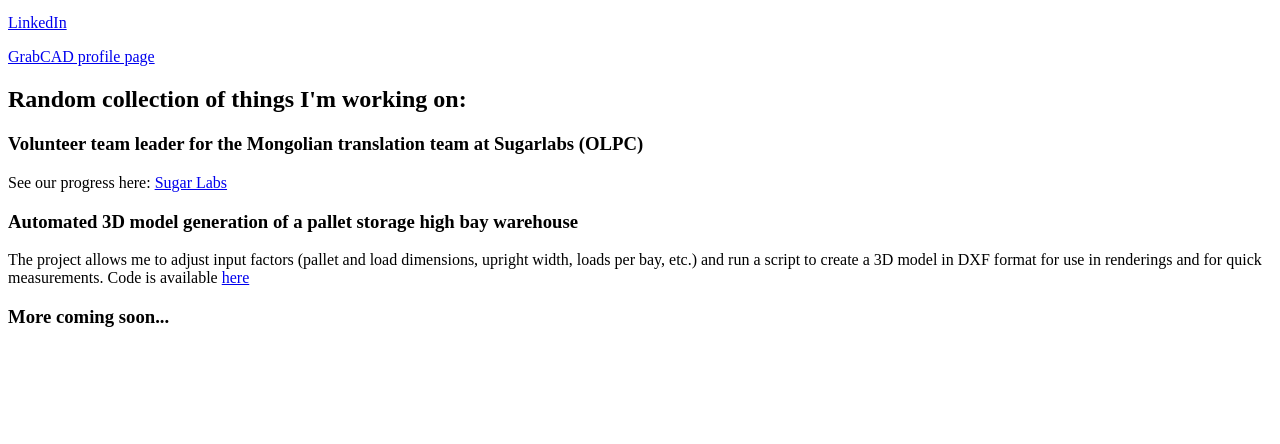
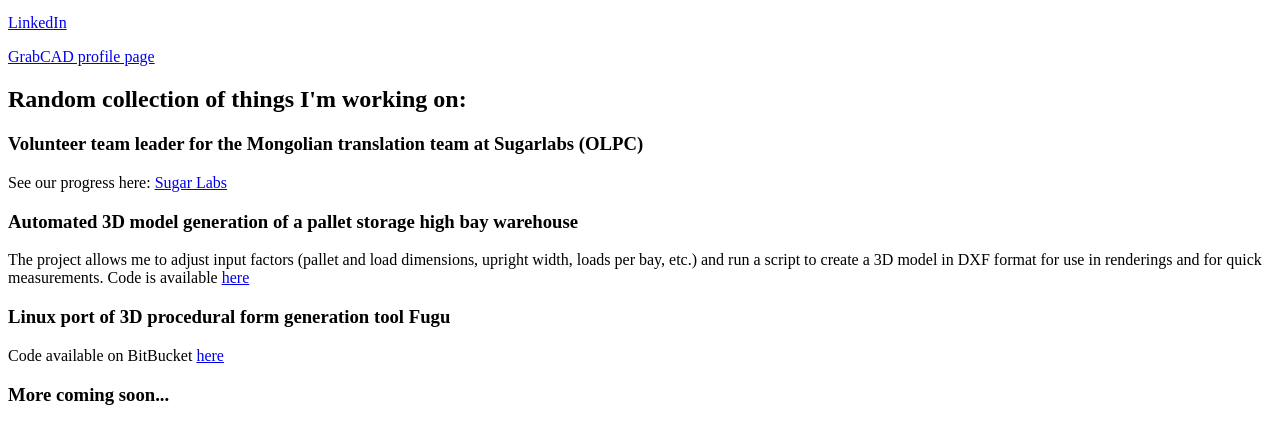
Before and after one commit to CrisAnderson/crisanderson.github.com, a plain HTML site: page index.html in a window 1280 px wide. Shown: the part 86-530 px from the top of the page. Drawn offline with Linux system fonts and the light colour scheme.

Commit message:
Updating project page with Fugu port info

```diff
--- a/index.html
+++ b/index.html
@@ -17,4 +17,8 @@
 <p>The project allows me to adjust input factors (pallet and load dimensions, upright width, loads per bay, etc.) and run a script to create a 3D model in DXF format for use in renderings and for quick measurements.
 Code is available <a href="https://github.com/CrisAnderson/dxf">here</a></p>
 
+<h3>Linux port of 3D procedural form generation tool Fugu</h3>
+
+<p>Code available on BitBucket <a href="https://bitbucket.org/CrisAnderson/fg/overview">here</a></p>
+
 <h3>More coming soon...</h3>
```
